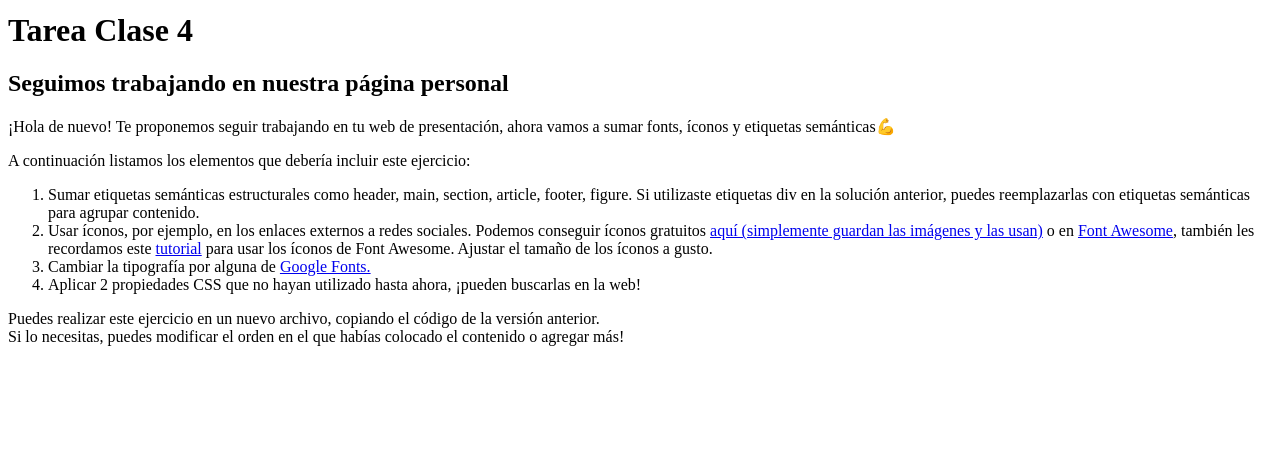
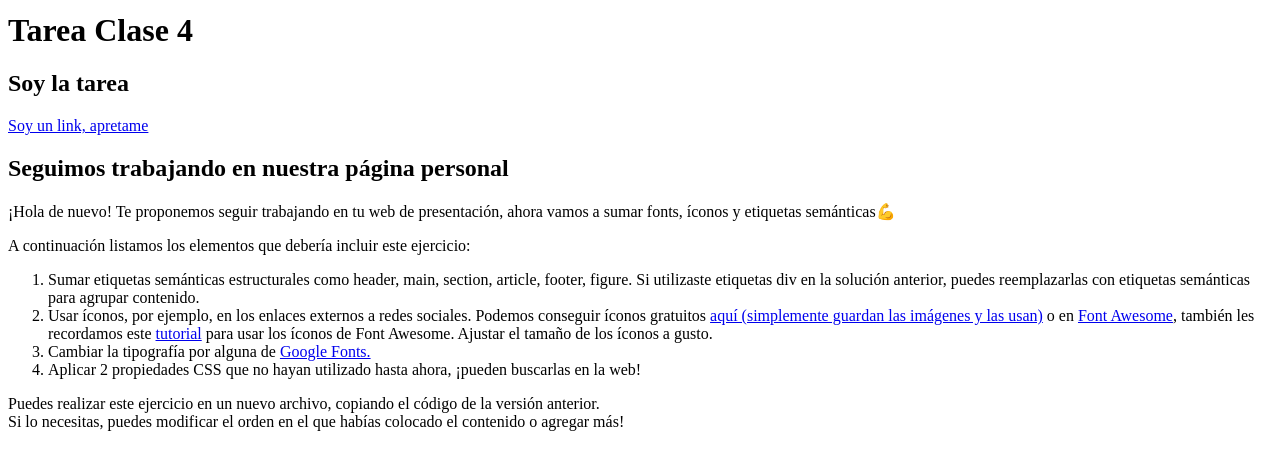
Before and after one commit to maiEidos/tareas-codigo-latam, a plain HTML site: page tareas-hasta-clase5/index.html in a window 1280 px wide. Shown: the part 142-612 px from the top of the page. Drawn offline with Linux system fonts and the light colour scheme.

Commit message:
modifique index.html

```diff
--- a/tareas-hasta-clase5/index.html
+++ b/tareas-hasta-clase5/index.html
@@ -16,6 +16,8 @@
         </figure>
 
         <h1>Tarea Clase 4</h1>
+        <h2>Soy la tarea</h2>
+        <a href="actualizacion.com">Soy un link, apretame</a>
     </header>
 
     <main>
```
